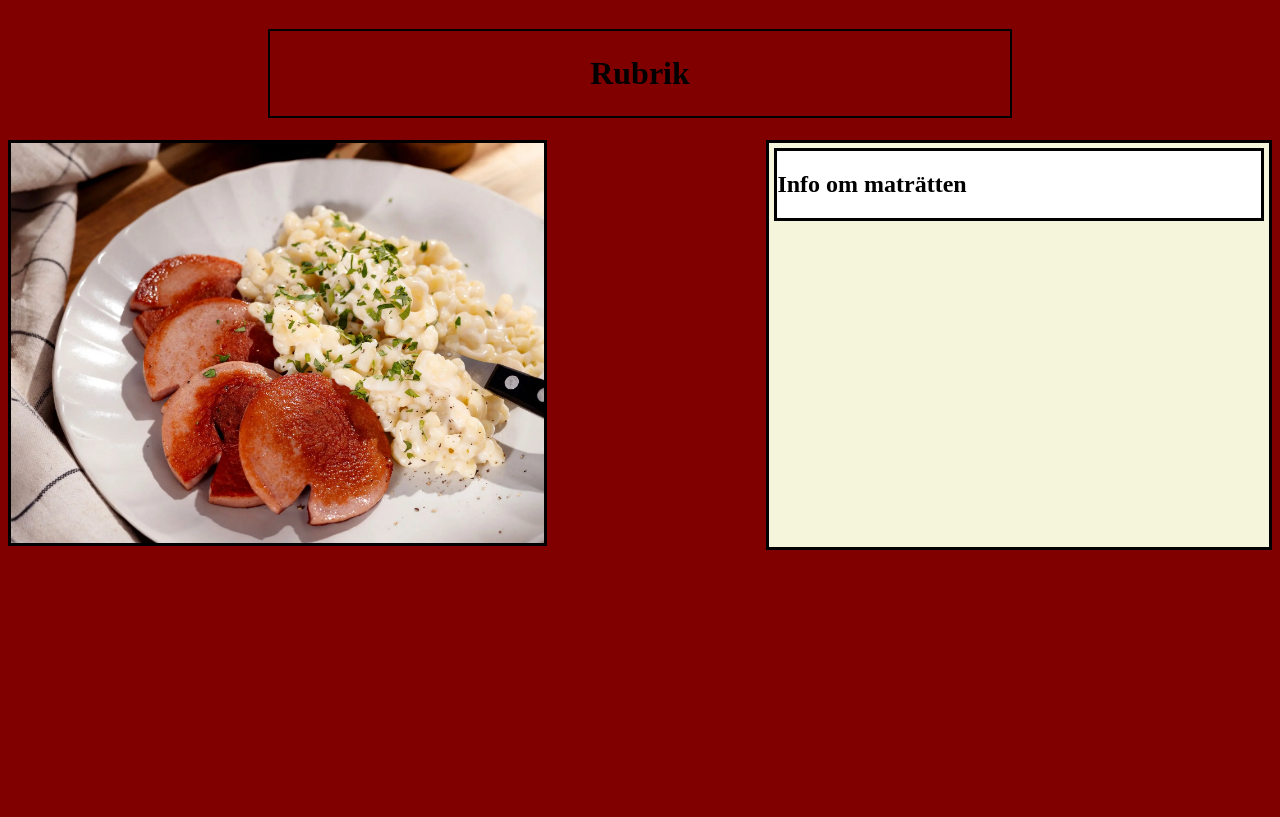
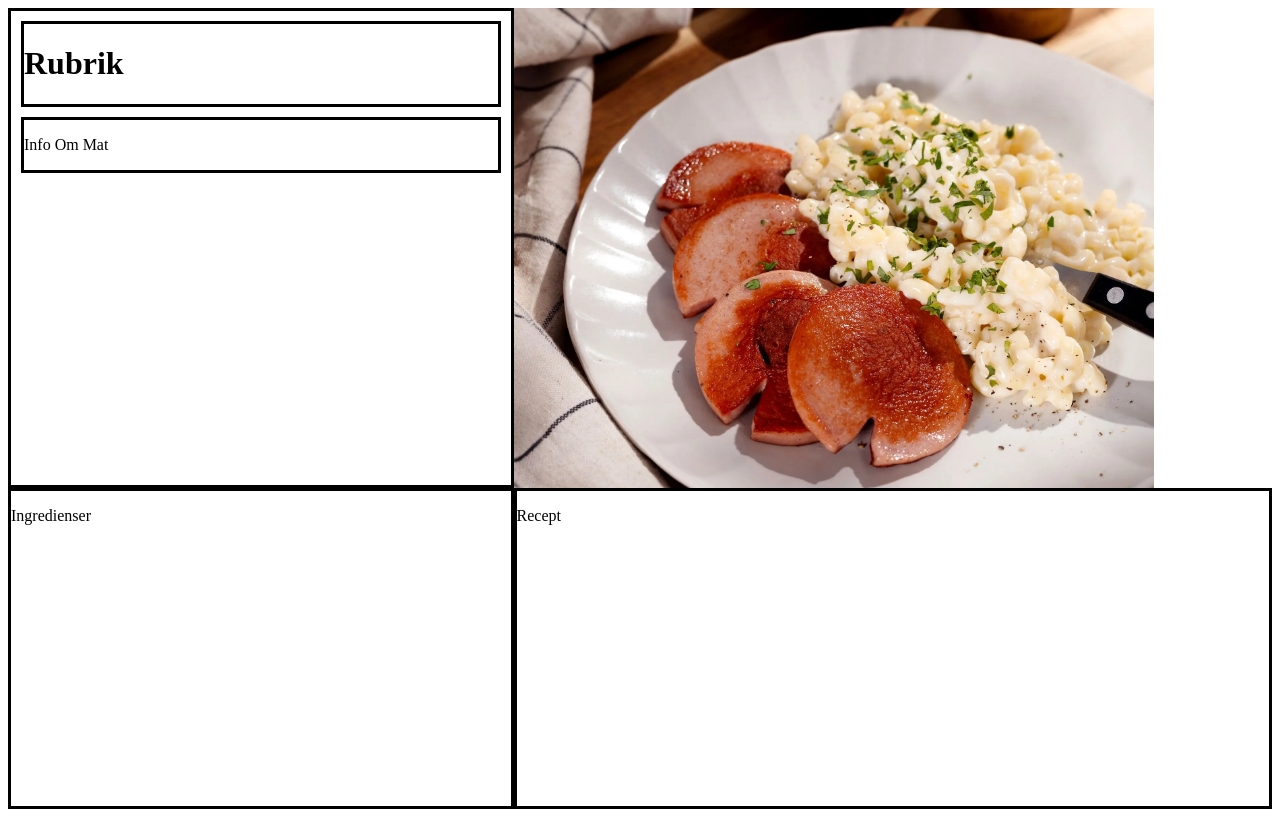
Before and after one commit to TE23D-Svedin-Anton/Projekt, a plain HTML site: page index.html in a window 1280 px wide. Drawn offline with Linux system fonts and the light colour scheme.

Commit message:
Fick många problem så började från scratch

```diff
--- a/index.html
+++ b/index.html
@@ -6,27 +6,35 @@
     <title>Projekt</title>
     <link rel="stylesheet" href="style.css">
 </head>
-<body class="bakgrund">
 
-    <header class="Rubriken">
+<body class="Struktur">
 
-        <h1 id="Rubrik">Rubrik</h1>
+    <header class="Box">
+
+        <div class="TextBox">
+
+            <h1>Rubrik</h1>
+
+        </div>
+
+        <div class="TextBox">
+
+            <p>Info Om Mat</p>
+
+        </div>
 
     </header>
 
-    <main class="Struktur">
+    <img class="FörstaBilden" src="img/8f46b55a-edda-4e39-91da-8aadd8fad9be.webp" alt="">
 
-        <article>
-            <img class="Förstabilden"  src="img/8f46b55a-edda-4e39-91da-8aadd8fad9be.webp" alt="">
-        </article>
+    <article class="Box">
+        <p>Ingredienser</p>
+    </article>
 
-        <article class="Boxar">
-            <div class="Textboxar">
-                <h2>Info om maträtten</h2>
-            </div>
-        </article>
-
-    </main>
+    <article class="Box">
+        <p>Recept</p>
+    </article>
 
 </body>
+
 </html>
--- a/style.css
+++ b/style.css
@@ -1,52 +1,22 @@
-.bakgrund
+.Struktur
 {
-   background-color: #800000;
+    display: grid;
+    grid-template-columns: 2fr 3fr;
+    grid-template-rows: 3fr 2fr;
 }
 
-.Textboxar
+.Box
 {
- background-color: white;
- border: solid black;
- margin: 1%;
-}
-
-.Boxar
-{
-    background-color: #F5F5DC;
     border: solid black;
 }
 
-.Rubriken
+.TextBox
 {
-    display: flex;
-    flex-direction: row;
-    justify-content: center;
+    border: solid black;
+    margin: 2%;
 }
 
-#Rubrik
+.FörstaBilden
 {
-border: solid black 2px;
-padding-left: 25vw;
-padding-right: 25vw;
-padding-top: 3vh;
-padding-bottom: 3vh;
-
+    max-width: 50vw;
 }
-
-.Struktur
-{
-    display: grid;
-    grid-template-columns: 3fr 2fr;
-    grid-template-rows: 3fr 1fr;
-}
-
-.Behållare
-{
-border: solid black 2px;
-}
-
-.Förstabilden
-{
-    max-height: 400px;
-    border: solid black;
-}
```
